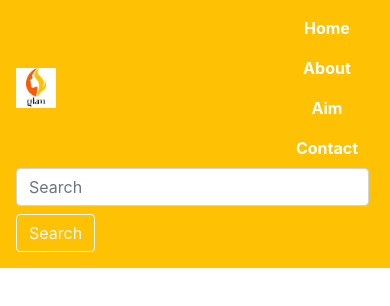
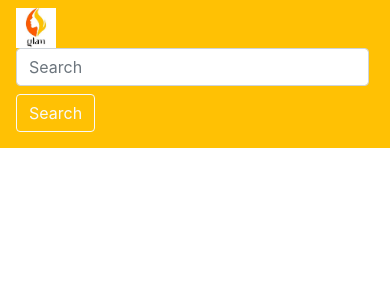
Before and after one commit to Dimpleangel/Glam, a plain HTML site: page index.html in a window 390 px wide. Drawn offline with nearby package versions, Linux system fonts and the light colour scheme.

Commit message:
responsive

```diff
--- a/index.html
+++ b/index.html
@@ -17,11 +17,13 @@
         <div>
             <img src="./images/271974671_454469706390766_6441037343031628995_n (1).jpg" width="40" height="40" alt="">
         </div>
-        <div class="navbar-nav font-weight-bolder">
-            <a href="Home" class="nav-items nav-link text-white mx-3">Home</a>
-            <a href="./about.html" class="nav-items nav-link text-white  mx-3">About</a>
-            <a href="./aim.html" class="nav-items nav-link text-white  mx-3">Aim</a>
-            <a href="./contact.html" class="nav-items nav-link text-white  mx-3">Contact</a>
+        <div class="collapse navbar-collapse" id="navbarNav">
+            <div class="navbar-nav font-weight-bolder">
+                <a href="Home" class="nav-items nav-link text-white mx-3">Home</a>
+                <a href="./about.html" class="nav-items nav-link text-white  mx-3">About</a>
+                <a href="./aim.html" class="nav-items nav-link text-white  mx-3">Aim</a>
+                <a href="./contact.html" class="nav-items nav-link text-white  mx-3">Contact</a>
+            </div>
         </div>
         <div>
             <form class="form-inline ml-auto">
```
